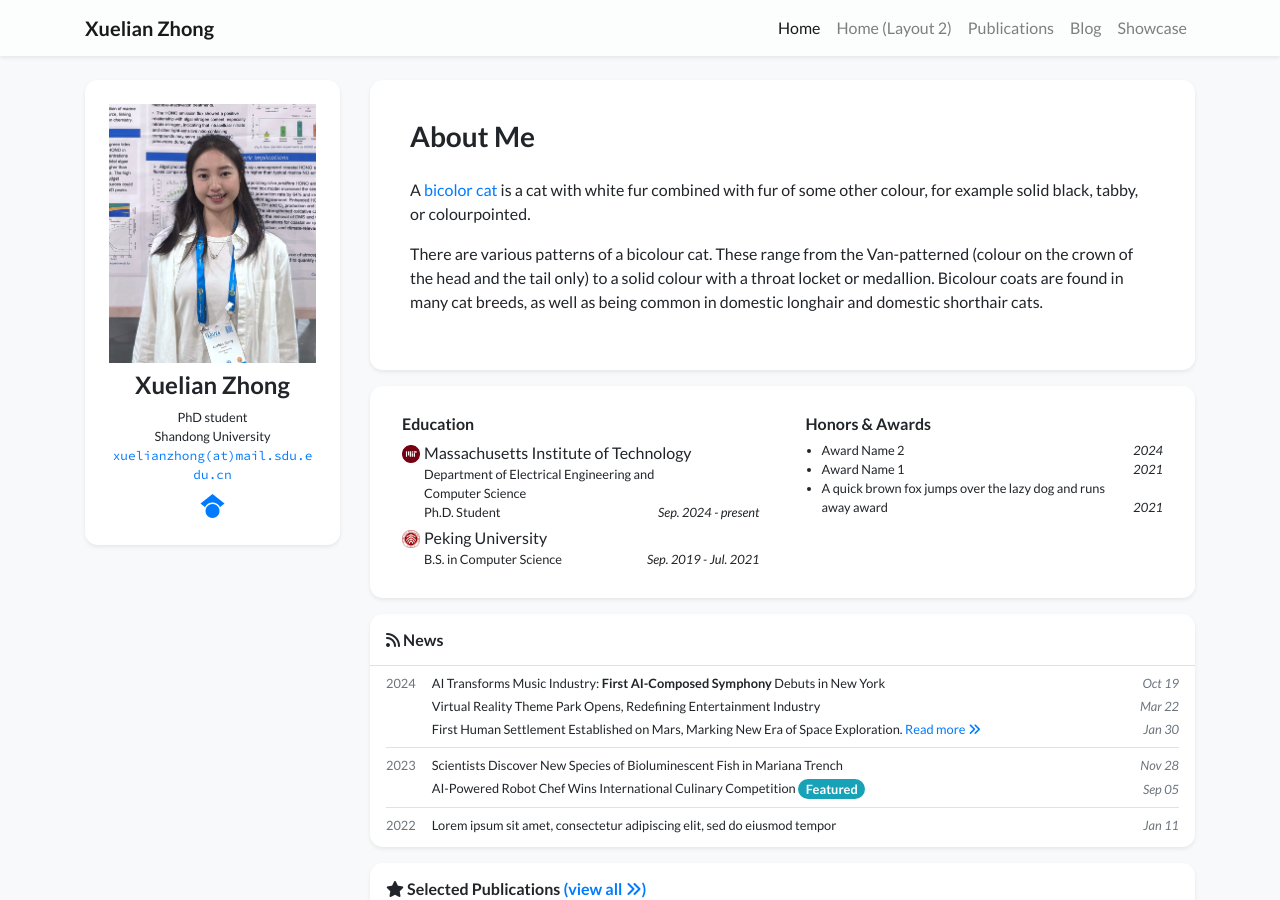
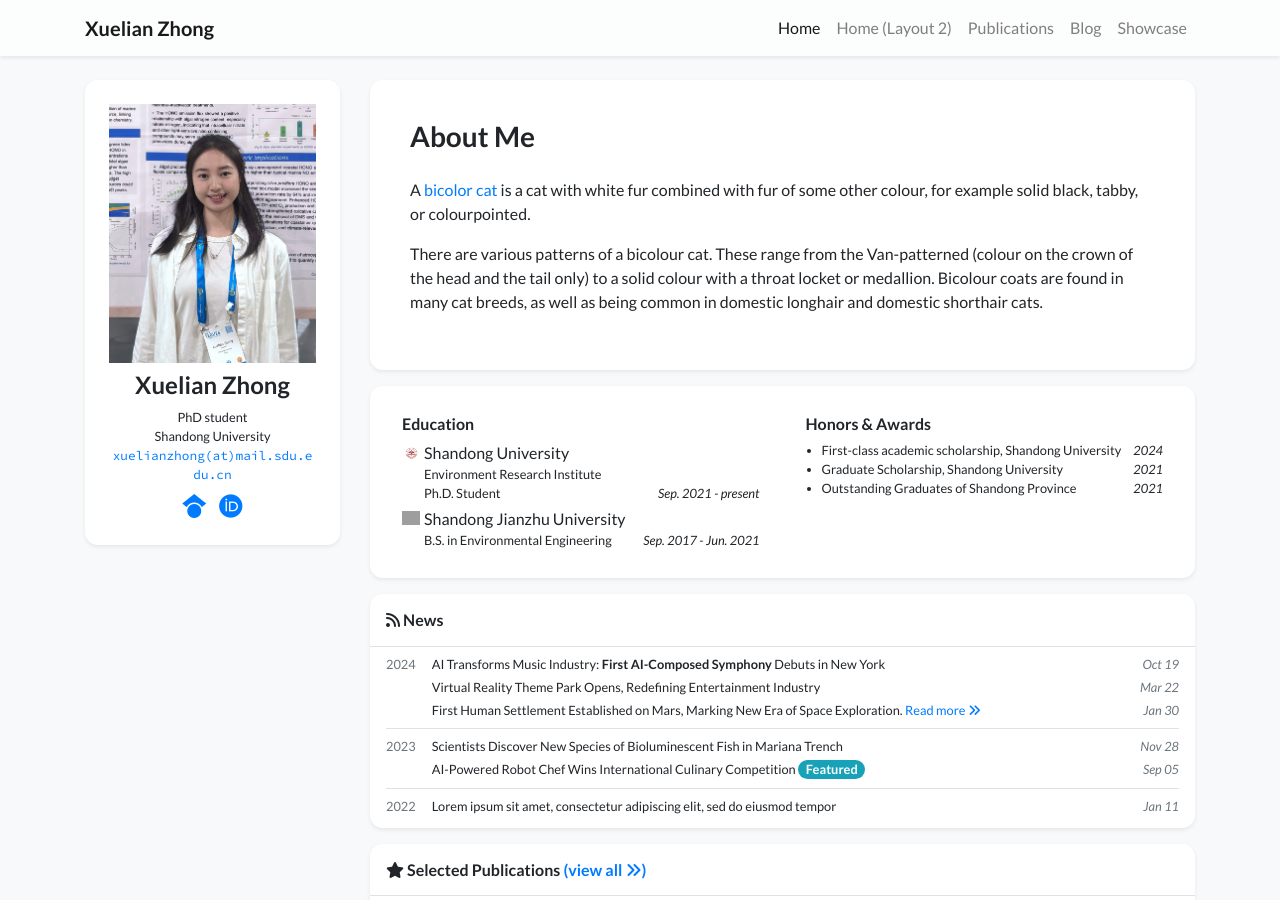
Before and after one commit to zhongdom0619/xuelian, a Jekyll site: the page built from index.html, in a window 1280 px wide and 900 px high. Built offline with Jekyll 4.4.1, drawn with Linux system fonts in a browser that asks for light colours; nearby versions of some CDN libraries; a style sheet for code colours, icons or effects is not loaded; grey boxes are pictures that could not be loaded.

Commit message:
Update profile.yml

```diff
--- a/_data/profile.yml
+++ b/_data/profile.yml
@@ -1,21 +1,19 @@
 primary_name: "Xuelian Zhong"
-secondary_name: ""
+secondary_name: "钟雪莲"
 navbar_name: "Xuelian Zhong"
 
 positions:
 - name: PhD student
 - name: Shandong University
-  logo: E:/钟雪莲研究生/日常工作/11-个人主页/photo/sdu/SDU_logo.jpg  # Logo is optional
+  logo: /assets/images/badges/SDU_logo.jpg
 
 
 email: "xuelianzhong@mail.sdu.edu.cn"
 # cv_link: link-to-your-cv-file
-gscholar: xFmQpf4AAAAJ  # This is an example, replace it with your own Google Scholar ID
-# wechat_qrcode: /assets/images/etc/wechat.jpg
-# wechat_prompt: >-
-#   Please tell me your <strong>name</strong> and <strong>affiliation</strong> (current or past) when adding my wechat. Thanks!
+gscholar: HKGgJ1UAAAAJ  # This is an example, replace it with your own Google Scholar ID
+researchgate: https://www.researchgate.net/profile/Xuelian-Zhong
+orcid: 0000-0001-9370-8371
 # linkedin: your-linked-in-id
-# orcid: 0000-0000-0000-0000
 
 short_bio_text_justify: false
 short_bio: >-
@@ -30,19 +28,19 @@ short_bio: >-
 
 portrait_url: /assets/images/photos/xuelian.jpg
 # portrait_caption: >-
-#  Photo by Manja Vitolic on Unsplash (this caption is optional, comment it out to disable).
+# Photo by Manja Vitolic on Unsplash (this caption is optional, comment it out to disable).
 
 education:
-- name: Massachusetts Institute of Technology
-  logo: /assets/images/badges/MIT_Social_circle.png
+- name: Shandong University
+  logo: /assets/images/badges/SDU_logo.jpg
   position: >-
-    Department of Electrical Engineering and Computer Science <br/>
+    Environment Research Institute <br/>
     Ph.D. Student
-  date: Sep. 2024 - present
-- name: Peking University
-  logo: /assets/images/badges/PKU_red.png
-  position: B.S. in Computer Science
-  date: Sep. 2019 - Jul. 2021
+  date: Sep. 2021 - present
+- name: Shandong Jianzhu University
+  logo: /assets/images/badges/SJU.png
+  position: B.S. in Environmental Engineering
+  date: Sep. 2017 - Jun. 2021
 
 # experience:
 # - name: Peking University
@@ -51,9 +49,9 @@ education:
 #   date: Sep. 2019 - Jul. 2021
 
 awards:
-- name: Award Name 2
+- name: First-class academic scholarship, Shandong University
   date: 2024
-- name: Award Name 1
+- name: Graduate Scholarship, Shandong University
   date: 2021
-- name: A quick brown fox jumps over the lazy dog and runs away award
+- name: Outstanding Graduates of Shandong Province
   date: 2021
```
